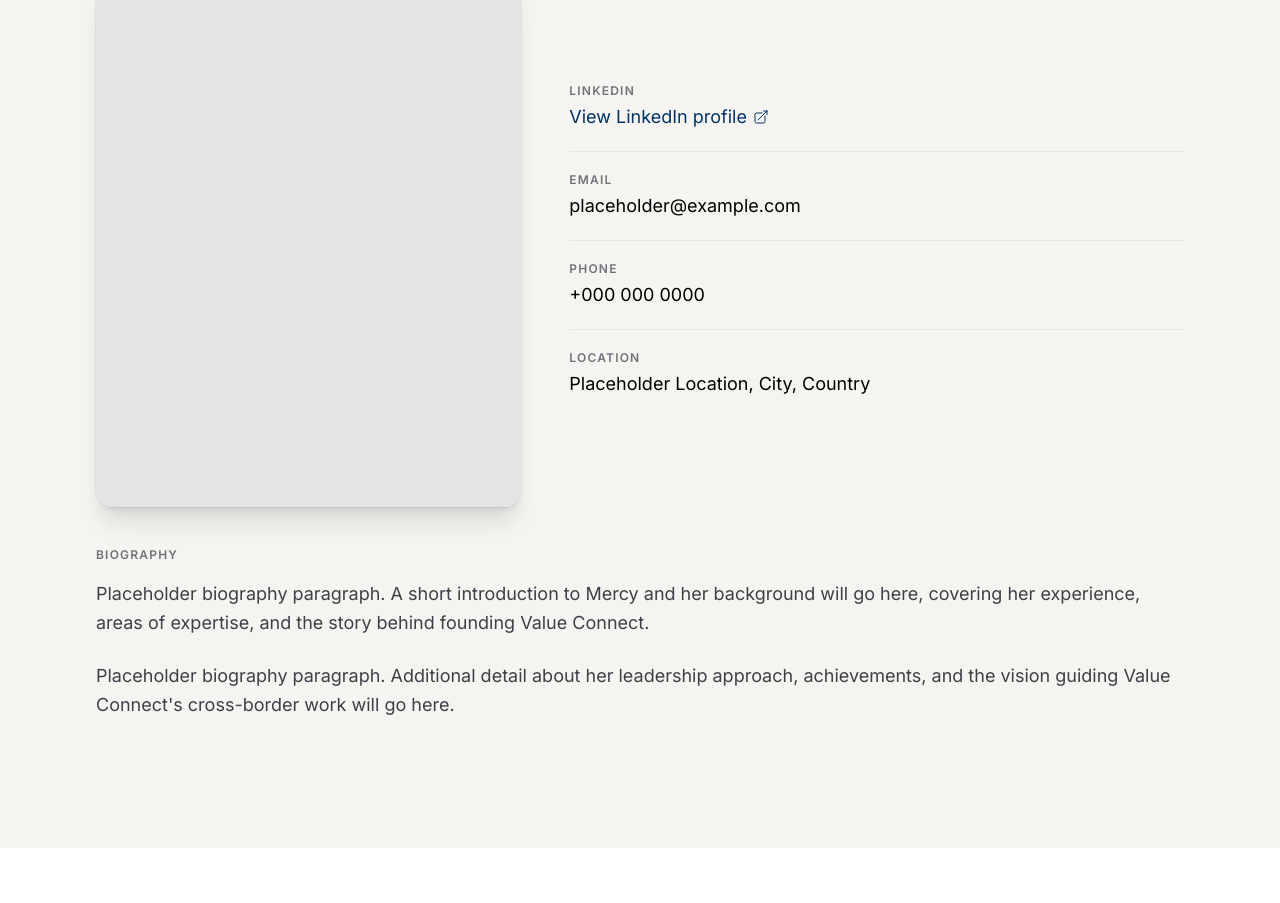
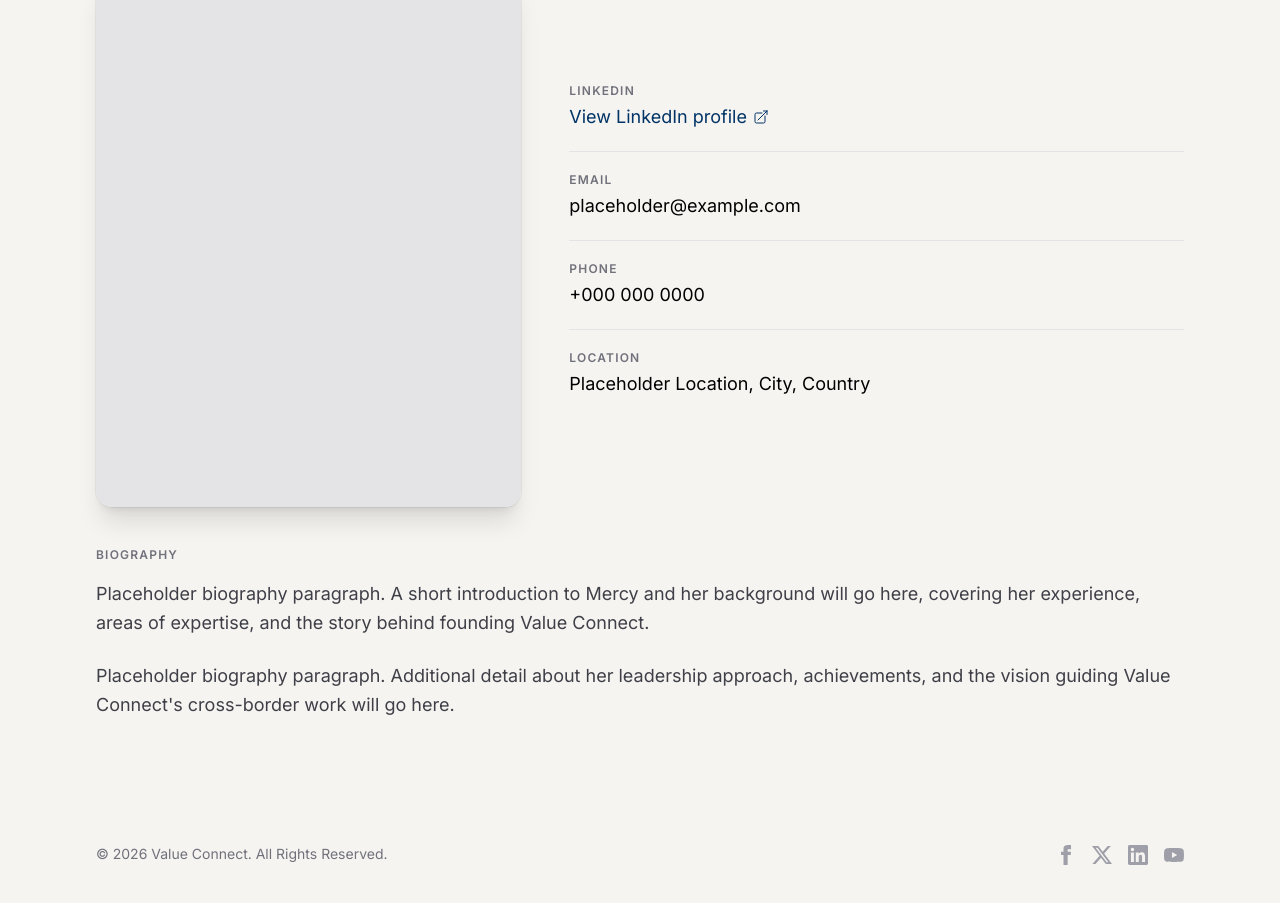
Before and after one commit to thndlovu/Value-Connect-Redesign, a website: page meet-our-founder.html in a window 1280 px wide. Shown: the part 425-1328 px from the top of the page. Before the commit the page ends 1273 px from the top, so only its background shows below. Drawn offline with nearby package versions, Linux system fonts and the light colour scheme.

Commit message:
Add the site footer to Meet Our Founder page

```diff
--- a/meet-our-founder.html
+++ b/meet-our-founder.html
@@ -431,6 +431,94 @@
           </div>
         </section>
         <!-- END Meet Our Founder -->
+
+          <!-- Footer -->
+          <footer
+            class="flex flex-col gap-6 py-7 text-center text-sm md:col-span-12 md:flex-row-reverse md:justify-between md:gap-0 md:text-left"
+          >
+            <nav class="flex items-center justify-center gap-4">
+              <a
+                href="https://www.facebook.com/ValueConnectKe?_rdc=1&amp;_rdr"
+                target="_blank"
+                rel="noopener noreferrer"
+                aria-label="Value Connect on Facebook"
+                class="text-zinc-400 hover:text-[#1877f2]"
+              >
+                <svg
+                  class="icon-facebook inline-block size-5"
+                  xmlns="http://www.w3.org/2000/svg"
+                  viewBox="0 0 24 24"
+                  fill="currentColor"
+                  aria-hidden="true"
+                >
+                  <path
+                    d="M9 8H6v4h3v12h5V12h3.642L18 8h-4V6.333C14 5.378 14.192 5 15.115 5H18V0h-3.808C10.596 0 9 1.583 9 4.615V8z"
+                  ></path>
+                </svg>
+              </a>
+              <a
+                href="https://x.com/ValueConnect"
+                target="_blank"
+                rel="noopener noreferrer"
+                aria-label="Value Connect on X"
+                class="text-zinc-400 hover:text-zinc-800 dark:hover:text-white"
+              >
+                <svg
+                  class="bi bi-twitter-x inline-block size-5"
+                  xmlns="http://www.w3.org/2000/svg"
+                  fill="currentColor"
+                  viewBox="0 0 16 16"
+                  aria-hidden="true"
+                >
+                  <path
+                    d="M12.6.75h2.454l-5.36 6.142L16 15.25h-4.937l-3.867-5.07-4.425 5.07H.316l5.733-6.57L0 .75h5.063l3.495 4.633L12.601.75Zm-.86 13.028h1.36L4.323 2.145H2.865l8.875 11.633Z"
+                  />
+                </svg>
+              </a>
+              <a
+                href="https://ke.linkedin.com/company/value-connect-kenya"
+                target="_blank"
+                rel="noopener noreferrer"
+                aria-label="Value Connect on LinkedIn"
+                class="text-zinc-400 hover:text-[#0a66c2]"
+              >
+                <svg
+                  class="icon-linkedin inline-block size-5"
+                  xmlns="http://www.w3.org/2000/svg"
+                  viewBox="0 0 24 24"
+                  fill="currentColor"
+                  aria-hidden="true"
+                >
+                  <path
+                    d="M20.447 20.452h-3.554v-5.569c0-1.328-.027-3.037-1.852-3.037-1.853 0-2.136 1.445-2.136 2.939v5.667H9.351V9h3.414v1.561h.046c.477-.9 1.637-1.85 3.37-1.85 3.601 0 4.267 2.37 4.267 5.455v6.286zM5.337 7.433a2.062 2.062 0 01-2.063-2.065 2.064 2.064 0 112.063 2.065zm1.782 13.019H3.555V9h3.564v11.452zM22.225 0H1.771C.792 0 0 .774 0 1.729v20.542C0 23.227.792 24 1.771 24h20.451C23.2 24 24 23.227 24 22.271V1.729C24 .774 23.2 0 22.222 0h.003z"
+                  ></path>
+                </svg>
+              </a>
+              <a
+                href="https://www.youtube.com/channel/UC2V29xz5orKGrIPNztGX7Bw"
+                target="_blank"
+                rel="noopener noreferrer"
+                aria-label="Value Connect on YouTube"
+                class="text-zinc-400 hover:text-[#ff0000]"
+              >
+                <svg
+                  class="icon-youtube inline-block size-5"
+                  xmlns="http://www.w3.org/2000/svg"
+                  viewBox="0 0 24 24"
+                  fill="currentColor"
+                  aria-hidden="true"
+                >
+                  <path
+                    d="M23.498 6.186a3.016 3.016 0 0 0-2.122-2.136C19.505 3.545 12 3.545 12 3.545s-7.505 0-9.377.505A3.017 3.017 0 0 0 .502 6.186C0 8.07 0 12 0 12s0 3.93.502 5.814a3.016 3.016 0 0 0 2.122 2.136c1.871.505 9.376.505 9.376.505s7.505 0 9.377-.505a3.015 3.015 0 0 0 2.122-2.136C24 15.93 24 12 24 12s0-3.93-.502-5.814zM9.545 15.568V8.432L15.818 12l-6.273 3.568z"
+                  ></path>
+                </svg>
+              </a>
+            </nav>
+            <div class="text-zinc-500 dark:text-zinc-400/80">
+              © 2026 Value Connect. All Rights Reserved.
+            </div>
+          </footer>
+          <!-- END Footer -->
       </main>
       <!-- END Page Content -->
     </div>
```
